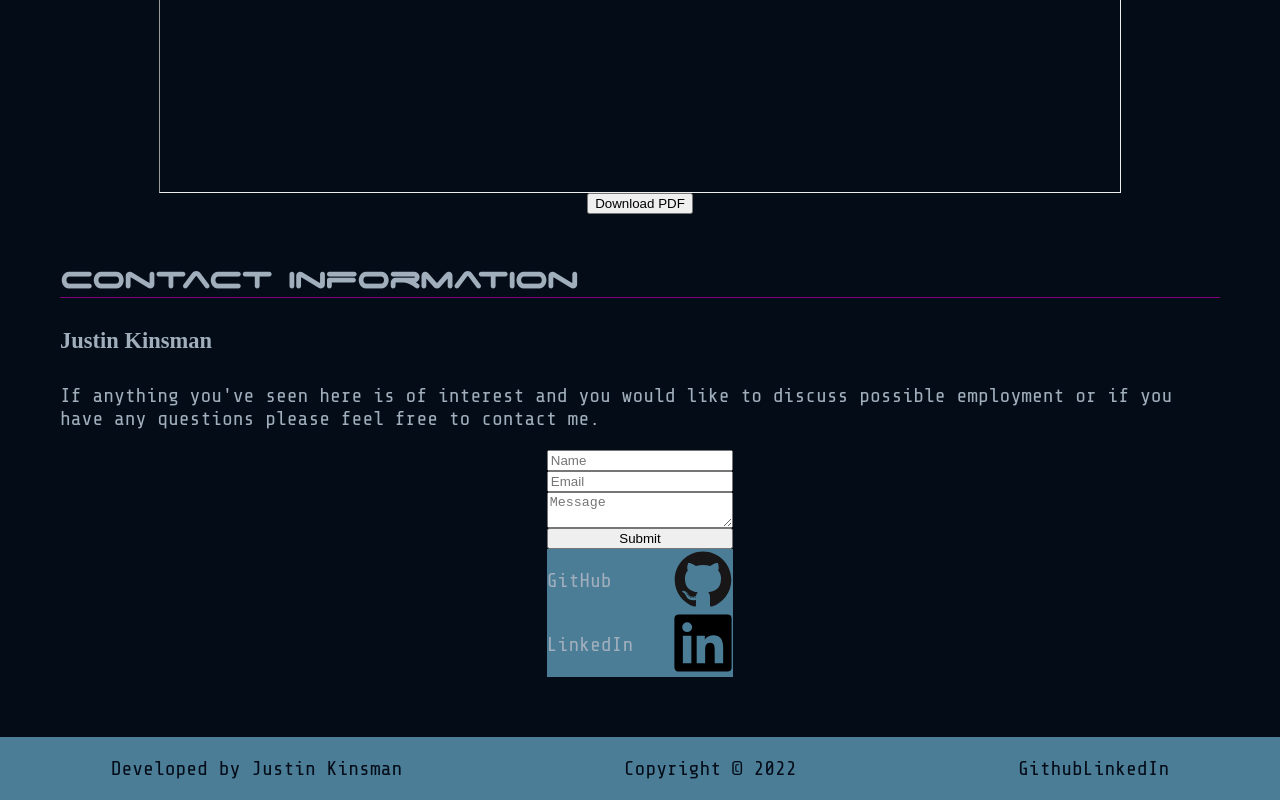
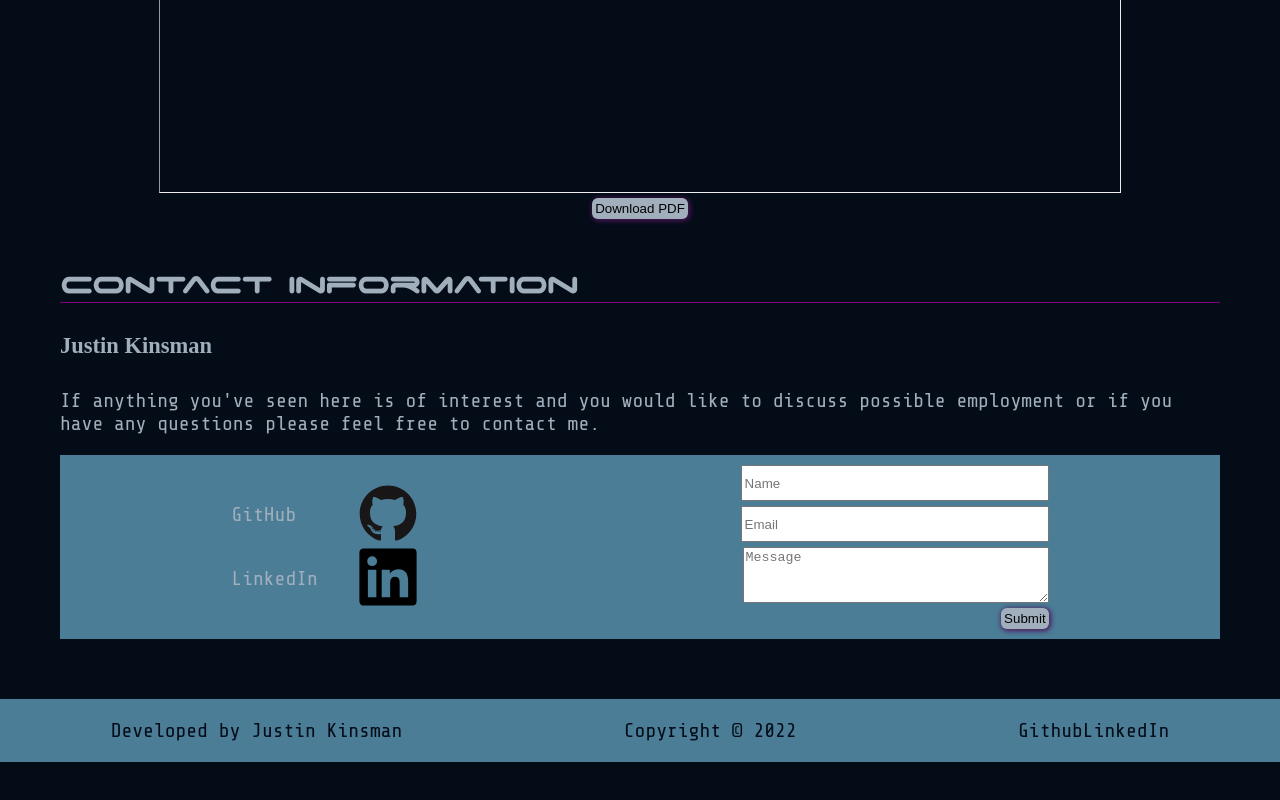
Before and after one commit to justinrkinsman/PersonalPortfolio, a React (Create React App) app in the folder personal-portfolio/: page / in a window 1280 px wide. Shown: the part 3595-4395 px from the top of the page. After the commit the page ends 4357 px from the top, so only its background shows below. Built offline with nearby package versions, Linux system fonts and the light colour scheme.

Commit message:
Add css styling to contact info section and buttons

```diff
--- a/personal-portfolio/src/components/Contact.css
+++ b/personal-portfolio/src/components/Contact.css
@@ -1,6 +1,9 @@
 .contactInfo {
     display: flex;
-    justify-content: center;
+    justify-content: space-around;
+    flex-direction: row;
+    background-color: #4b7d97;
+    padding: 10px;
 }
 
 .contactSection {
@@ -21,13 +24,11 @@
     gap: 40px;
 }
 
-.githubLink, .linkedInLink {
-    background-color: #4b7d97;;
-}
-
 .emailForm {
     display: flex;
     flex-direction: column;
+    gap: 5px;
+    align-items: flex-end;
 }
 
 #dummyframe {
@@ -37,3 +38,28 @@
 .honeypot {
     display: none;
 }
+
+input[name='name'], input[name='email'] {
+    height: 30px;
+    width: 300px;
+}
+
+textarea {
+    height: 50px;
+    width: 300px;
+}
+
+button {
+    background-color: #a1afbd;
+    border: none;
+    border-radius: 6px;
+    padding: 3px;
+    box-shadow: 1px 1px 5px 1px rgba(76, 23, 90);
+}
+
+
+/*#4b7d97
+#19394b
+#a1afbd
+#1e132c
+#040c18*/
--- a/personal-portfolio/src/components/Contact.js
+++ b/personal-portfolio/src/components/Contact.js
@@ -11,17 +11,6 @@ export const Contact = () => {
             <div className="contactInfo">
                 <div className="links">
                     <div>
-                        <iframe name='dummyframe' id='dummyframe' title='dummyframe'></iframe>
-                        <form action="https://formsubmit.co/justinrkinsman@gmail.com" method="POST" className='emailForm' target='dummyframe'>
-                            <input type='text' name='name' placeholder='Name'></input>
-                            <input type='hidden' name="_subject" value='Portfolio Email'></input>
-                            <input type='email' name='email' placeholder='Email' required></input>
-                            <textarea name='message' placeholder='Message' required></textarea>
-                            <input type="hidden" name="_captcha" value="false"></input>
-                            <input type="text" name="_honey" className='honeypot'></input>
-                            <button type='submit'>Submit</button>
-                        </form>
-                    </div>
                         <div className="githubLink">
                             <p>GitHub</p>
                             <a href="https://github.com/justinrkinsman" target='_blank' rel='noopener noreferrer'>
@@ -40,6 +29,19 @@ export const Contact = () => {
                         </div>
                     </div>
                 </div>
+                <div>
+                    <iframe name='dummyframe' id='dummyframe' title='dummyframe'></iframe>
+                    <form action="https://formsubmit.co/justinrkinsman@gmail.com" method="POST" className='emailForm' target='dummyframe'>
+                        <input type='text' name='name' placeholder='Name'></input>
+                        <input type='hidden' name="_subject" value='Portfolio Email'></input>
+                        <input type='email' name='email' placeholder='Email' required></input>
+                        <textarea name='message' placeholder='Message' required></textarea>
+                        <input type="hidden" name="_captcha" value="false"></input>
+                        <input type="text" name="_honey" className='honeypot'></input>
+                        <button type='submit'>Submit</button>
+                    </form>
+                </div>
+            </div>
         </div>
     )
 }
--- a/personal-portfolio/src/components/Resume.css
+++ b/personal-portfolio/src/components/Resume.css
@@ -13,3 +13,7 @@
     height: 100vh;
     zoom: 0.75
 }
+
+.PDFButton {
+    margin-top: 5px;
+}
--- a/personal-portfolio/src/components/Resume.js
+++ b/personal-portfolio/src/components/Resume.js
@@ -7,7 +7,7 @@ export const Resume = () => {
             <h2 id='resumeHeader' className='header'>Resume</h2>
             <div className="resumeContent">
                 <iframe title='ResumePDFViewer' className='resumeScreenshot' src={ResumePDF}></iframe>
-                <a href={ResumePDF} download='Justin_Kinsman_Resume'><button>Download PDF</button></a>
+                <a href={ResumePDF} download='Justin_Kinsman_Resume'><button className='PDFButton'>Download PDF</button></a>
             </div>
         </div>
     )
```
Lines whose indentation alone changed are shown as unchanged.
